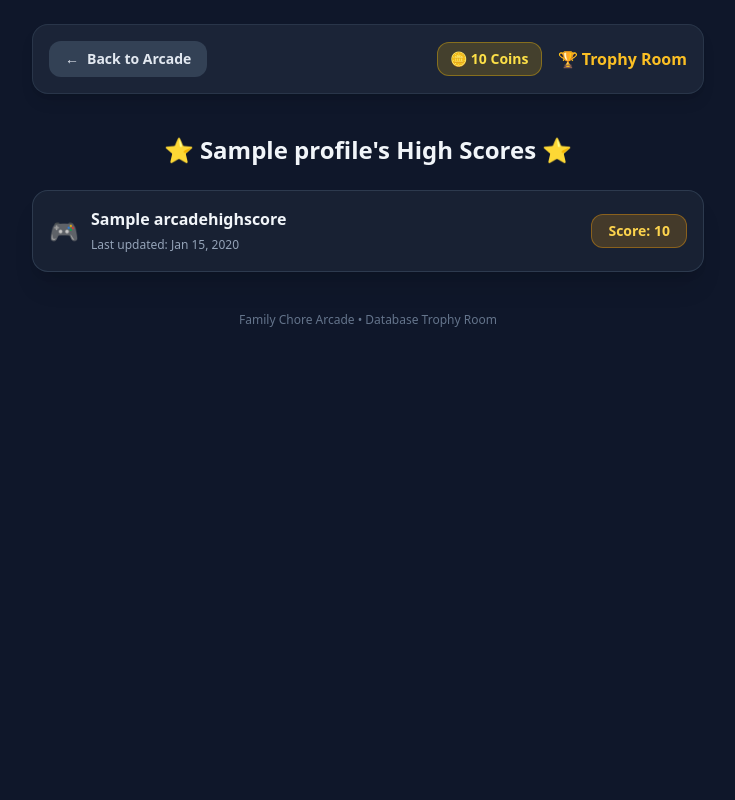
After one commit to bryangerlach/family_chore_app, a Django app: page /child/1/arcade/scores/ in a window 1280 px wide. The commit adds this page. Shown: the whole page, without its empty margins (272-1007 px from the left). Run offline with Django 5.2, Linux system fonts and the light colour scheme; tables that the repository leaves empty hold one stand-in row (values such as "Sample post"); some libraries are stand-ins or nearby versions.

Commit message:
high scores

```diff
--- a/chores/models.py
+++ b/chores/models.py
@@ -178,3 +178,17 @@ class QuizWrongAttempt(models.Model):
     question = models.ForeignKey(QuizQuestion, on_delete=models.CASCADE)
     option_chosen = models.CharField(max_length=1, blank=True, null=True)  # Tracks 'A', 'B', 'C', or 'D'
     timestamp = models.DateTimeField(auto_now_add=True)
+
+
+class ArcadeHighScore(models.Model):
+    child = models.ForeignKey(Profile, on_delete=models.CASCADE, related_name='arcade_high_scores')
+    game_key = models.CharField(max_length=50)  # e.g., 'star_dash', 'star_catcher', etc.
+    game_title = models.CharField(max_length=100) # e.g., 'Star Dash'
+    score = models.IntegerField(default=0)
+    updated_at = models.DateTimeField(auto_now=True)
+
+    class Meta:
+        unique_together = ('child', 'game_key')
+
+    def __str__(self):
+        return f"{self.child.name} - {self.game_title}: {self.score}"
--- a/chores/templates/chores/arcade_hub.html
+++ b/chores/templates/chores/arcade_hub.html
@@ -6,10 +6,10 @@
     <title>Arcade Hub</title>
     <script src="https://cdn.tailwindcss.com"></script>
 </head>
-<body class="bg-slate-900 text-slate-100 min-h-screen flex flex-col justify-between p-6">
+<body class="bg-slate-900 text-slate-100 min-h-screen flex flex-col justify-start p-6">
 
     <!-- Top Header -->
-    <div class="max-w-4xl mx-w-full w-full flex justify-between items-center bg-slate-800/80 border border-slate-700/60 p-4 rounded-2xl shadow-lg">
+    <div class="max-w-4xl mx-w-full w-full mx-auto flex justify-between items-center bg-slate-800/80 border border-slate-700/60 p-4 rounded-2xl shadow-lg">
         <a href="{% url 'child_dashboard' profile.id %}" class="bg-slate-700 hover:bg-slate-600 text-slate-200 px-4 py-2 rounded-xl text-sm font-bold transition flex items-center gap-2">
             <span>←</span> Back to Dashboard
         </a>
@@ -22,7 +22,7 @@
     </div>
 
     <!-- Game Selection Grid inside arcade_hub.html -->
-<div class="max-w-4xl w-full mx-auto my-auto grid grid-cols-1 md:grid-cols-2 lg:grid-cols-3 gap-6 py-8">
+<div class="max-w-4xl w-full mx-auto my-4 grid grid-cols-1 md:grid-cols-2 lg:grid-cols-3 gap-6 py-8">
 
     <!-- 1. Star Dash -->
     <a href="{% url 'arcade_star_dash' profile.id %}" class="bg-slate-800/60 border border-slate-700/80 hover:border-indigo-500 p-6 rounded-3xl shadow-xl flex flex-col justify-between transition transform hover:-translate-y-1 group">
--- /dev/null
+++ b/chores/templates/chores/arcade_scores.html
@@ -0,0 +1,57 @@
+<!DOCTYPE html>
+<html lang="en">
+<head>
+    <meta charset="UTF-8">
+    <meta name="viewport" content="width=device-width, initial-scale=1.0">
+    <title>Arcade High Scores - {{ profile.name }}</title>
+    <script src="https://cdn.tailwindcss.com"></script>
+</head>
+<body class="bg-slate-900 text-slate-100 min-h-screen flex flex-col justify-start p-6">
+
+    <!-- Top Header -->
+    <div class="max-w-2xl w-full mx-auto flex justify-between items-center bg-slate-800/80 border border-slate-700/60 p-4 rounded-2xl shadow-lg">
+        <a href="{% url 'arcade_hub' profile.id %}" class="bg-slate-700 hover:bg-slate-600 text-slate-200 px-4 py-2 rounded-xl text-sm font-bold transition flex items-center gap-2">
+            <span>←</span> Back to Arcade
+        </a>
+        <div class="flex items-center gap-4">
+            <span class="bg-yellow-500/20 border border-yellow-500/40 text-yellow-300 px-3 py-1.5 rounded-xl font-bold text-sm">
+                🪙 {{ coin_balance }} Coins
+            </span>
+            <span class="font-bold text-amber-400">🏆 Trophy Room</span>
+        </div>
+    </div>
+
+    <!-- Scores List -->
+    <div class="max-w-2xl w-full mx-auto my-4 py-6">
+        <h1 class="text-2xl font-extrabold text-slate-100 mb-6 text-center">⭐ {{ profile.name }}'s High Scores ⭐</h1>
+
+        <div class="bg-slate-800/60 border border-slate-700/80 rounded-2xl overflow-hidden shadow-xl divide-y divide-slate-700/50">
+            {% for item in scores %}
+                <div class="p-4 flex items-center justify-between hover:bg-slate-800/90 transition">
+                    <div class="flex items-center gap-3">
+                        <span class="text-2xl">🎮</span>
+                        <div>
+                            <span class="font-bold text-slate-100 block">{{ item.game_title }}</span>
+                            <span class="text-xs text-slate-400">Last updated: {{ item.updated_at|date:"M j, Y" }}</span>
+                        </div>
+                    </div>
+                    <span class="bg-amber-500/20 border border-amber-500/40 text-amber-300 font-extrabold px-4 py-1.5 rounded-xl text-sm">
+                        Score: {{ item.score }}
+                    </span>
+                </div>
+            {% empty %}
+                <div class="p-8 text-center text-slate-400">
+                    <span class="text-4xl block mb-2">🕹️</span>
+                    No high scores recorded yet! Jump into the arcade and set your first record.
+                </div>
+            {% endfor %}
+        </div>
+    </div>
+
+    <!-- Footer -->
+    <div class="text-xs text-slate-500 text-center">
+        Family Chore Arcade • Database Trophy Room
+    </div>
+
+</body>
+</html>
--- a/chores/urls.py
+++ b/chores/urls.py
@@ -69,6 +69,9 @@ urlpatterns = [
     path('child/<int:profile_id>/arcade/balloon-pop/', views.arcade_balloon_pop, name='arcade_balloon_pop'),
     path('child/<int:profile_id>/arcade/math-monster/', views.arcade_math_monster, name='arcade_math_monster'),
     path('child/<int:profile_id>/arcade/memory-match/', views.arcade_memory_match, name='arcade_memory_match'),
+    path('child/<int:profile_id>/arcade/submit-score/', views.submit_arcade_score, name='submit_arcade_score'),
+    path('child/<int:profile_id>/arcade/scores/', views.arcade_high_scores_view, name='arcade_high_scores'),
+    path('parent/arcade/leaderboard/', views.parent_arcade_leaderboard, name='parent_arcade_leaderboard'),
 ]
 
 if settings.DEBUG:
--- a/chores/views.py
+++ b/chores/views.py
@@ -3,6 +3,8 @@ import csv
 import io
 import urllib.request
 import random
+import json
+from collections import defaultdict
 from django.shortcuts import render, redirect, get_object_or_404
 from django.urls import reverse
 from django.utils import timezone
@@ -11,7 +13,8 @@ from django.http import JsonResponse
 from django.views.decorators.http import require_POST
 from .models import (
     Profile, Task, DailyTaskStatus, Reward, RedemptionLog,
-    CoinLedger, QuizQuestion, QuizAttempt, CoinStoreItem, QuizWrongAttempt, StarLedger
+    CoinLedger, QuizQuestion, QuizAttempt, CoinStoreItem,
+    QuizWrongAttempt, StarLedger, ArcadeHighScore
 )
 
 
@@ -863,16 +866,20 @@ def arcade_hub(request, profile_id):
 
 def arcade_star_dash(request, profile_id):
     profile = get_object_or_404(Profile, id=profile_id, user_type='child')
+    hs = ArcadeHighScore.objects.filter(child=profile, game_key='star_dash').first()
     return render(request, 'chores/arcade_dash.html', {
         'profile': profile,
         'coin_balance': profile.get_coin_balance(),
+        'high_score': hs.score if hs else 0,
     })
 
 def arcade_star_catcher(request, profile_id):
     profile = get_object_or_404(Profile, id=profile_id, user_type='child')
+    hs = ArcadeHighScore.objects.filter(child=profile, game_key='star_catcher').first()
     return render(request, 'chores/arcade_catcher.html', {
         'profile': profile,
         'coin_balance': profile.get_coin_balance(),
+        'high_score': hs.score if hs else 0,
     })
 
 @require_POST
@@ -890,21 +897,126 @@ def arcade_bonus(request, profile_id):
 
 def arcade_balloon_pop(request, profile_id):
     profile = get_object_or_404(Profile, id=profile_id, user_type='child')
+    hs = ArcadeHighScore.objects.filter(child=profile, game_key='balloon_pop').first()
     return render(request, 'chores/arcade_balloon.html', {
         'profile': profile,
         'coin_balance': profile.get_coin_balance(),
+        'high_score': hs.score if hs else 0,
     })
 
 def arcade_math_monster(request, profile_id):
     profile = get_object_or_404(Profile, id=profile_id, user_type='child')
+    hs = ArcadeHighScore.objects.filter(child=profile, game_key='math_monster').first()
     return render(request, 'chores/arcade_math.html', {
         'profile': profile,
         'coin_balance': profile.get_coin_balance(),
+        'high_score': hs.score if hs else 0,
     })
 
 def arcade_memory_match(request, profile_id):
     profile = get_object_or_404(Profile, id=profile_id, user_type='child')
+    hs = ArcadeHighScore.objects.filter(child=profile, game_key='memory_match').first()
+    # For memory match, lower moves is better! Default to 999 if no record exists
     return render(request, 'chores/arcade_memory.html', {
         'profile': profile,
         'coin_balance': profile.get_coin_balance(),
+        'high_score': hs.score if hs else 999,
     })
+
+@require_POST
+def submit_arcade_score(request, profile_id):
+    profile = get_object_or_404(Profile, id=profile_id, user_type='child')
+    try:
+        data = json.loads(request.body)
+        game_key = data.get('game_key')
+        game_title = data.get('game_title', 'Game')
+        score = int(data.get('score', 0))
+        is_lower_better = data.get('is_lower_better', False) # e.g., for Memory Match moves
+    except (ValueError, TypeError, json.JSONDecodeError):
+        return JsonResponse({'status': 'error', 'message': 'Invalid payload'}, status=400)
+
+    obj, created = ArcadeHighScore.objects.get_or_create(
+        child=profile,
+        game_key=game_key,
+        defaults={'game_title': game_title, 'score': score}
+    )
+
+    new_record = False
+    if not created:
+        if is_lower_better:
+            if score < obj.score: # fewer moves is better
+                obj.score = score
+                obj.game_title = game_title
+                obj.save()
+                new_record = True
+        else:
+            if score > obj.score: # higher score is better
+                obj.score = score
+                obj.game_title = game_title
+                obj.save()
+                new_record = True
+    else:
+        new_record = True
+
+    earned_bonus = False
+    if new_record:
+        CoinLedger.objects.create(
+            child=profile,
+            amount=1,
+            reason=f"Arcade High Score Bonus ({game_title})! 🪙🕹️"
+        )
+        earned_bonus = True
+
+    return JsonResponse({
+        'status': 'success',
+        'new_record': new_record,
+        'earned_bonus': earned_bonus,
+        'high_score': obj.score,
+        'new_balance': profile.get_coin_balance()
+    })
+
+def arcade_high_scores_view(request, profile_id):
+    profile = get_object_or_404(Profile, id=profile_id, user_type='child')
+    scores = ArcadeHighScore.objects.filter(child=profile).order_by('-updated_at')
+
+    return render(request, 'chores/arcade_scores.html', {
+        'profile': profile,
+        'scores': scores,
+        'coin_balance': profile.get_coin_balance(),
+    })
+
+def parent_arcade_leaderboard(request):
+    children = Profile.objects.filter(user_type='child')
+
+    # Define all standard arcade games
+    games = [
+        ('star_dash', 'Star Dash'),
+        ('star_catcher', 'Star Catcher'),
+        ('balloon_pop', 'Balloon Pop'),
+        ('math_monster', 'Math Monster'),
+        ('memory_match', 'Memory Match (Fewest Moves)')
+    ]
+
+    # Fetch all database high scores
+    all_scores = ArcadeHighScore.objects.select_related('child').all()
+
+    # Map (game_key, child_id) -> score object
+    score_map = {(s.game_key, s.child_id): s for s in all_scores}
+
+    # Build a structured list of games with each child's score
+    leaderboard_data = []
+    for game_key, game_title in games:
+        row = {'game_key': game_key, 'game_title': game_title, 'child_scores': []}
+        for child in children:
+            score_obj = score_map.get((game_key, child.id))
+            row['child_scores'].append({
+                'child': child,
+                'score': score_obj.score if score_obj else ('---' if game_key != 'memory_match' else 999),
+                'updated_at': score_obj.updated_at if score_obj else None
+            })
+        leaderboard_data.append(row)
+
+    return render(request, 'chores/parent_leaderboard.html', {
+        'children': children,
+        'leaderboard_data': leaderboard_data,
+    })
```
Also changed, not shown: chores/templates/chores/arcade_balloon.html (+72 -29 lines), chores/templates/chores/arcade_catcher.html (+31 -19 lines), chores/templates/chores/arcade_dash.html (+28 -38 lines), chores/templates/chores/arcade_math.html (+33 -15 lines), chores/templates/chores/arcade_memory.html (+38 -16 lines), chores/templates/chores/child_dashboard.html (+20 -11 lines), chores/templates/chores/parent_dashboard.html (+10 -1 lines), chores/templates/chores/parent_leaderboard.html (added, +60 -0 lines), chores/migrations/0016_arcadehighscore.py (added).
